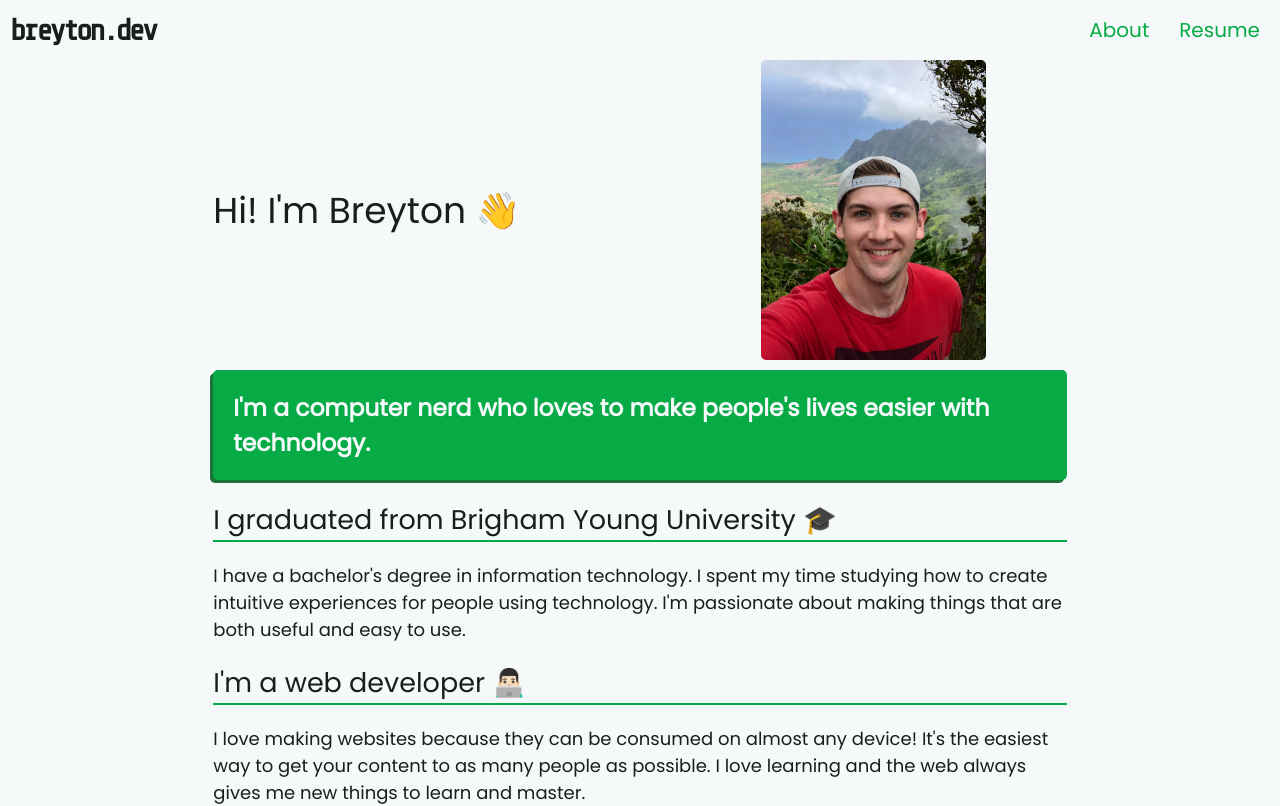
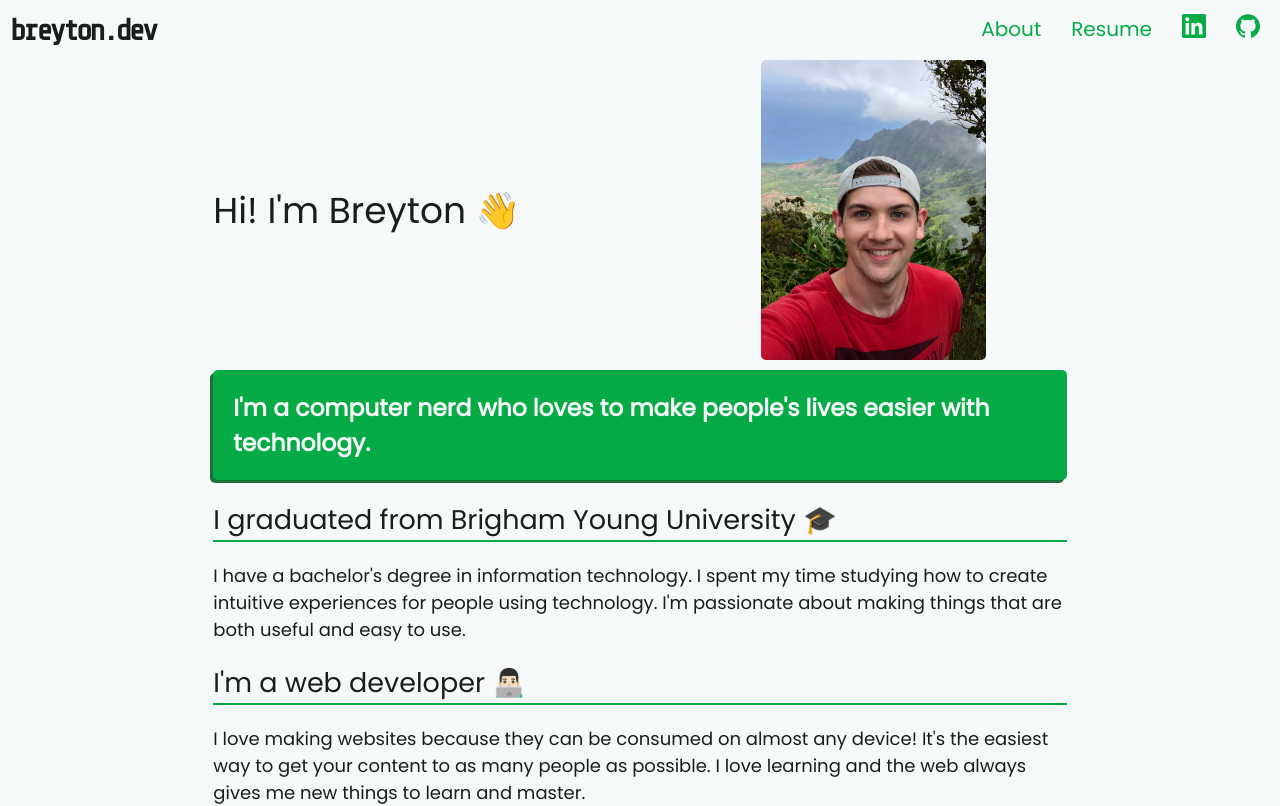
Before and after one commit to bbarber9/personal-website, a React (Create React App) app in the folder packages/frontend/: page / in a window 1280 px wide. Shown: the top 806 px of the page. Built offline with nearby package versions, Linux system fonts and the light colour scheme.

Commit message:
Add a few links

```diff
--- a/packages/frontend/src/NavBar.tsx
+++ b/packages/frontend/src/NavBar.tsx
@@ -3,7 +3,8 @@ import styled from "styled-components";
 import { Link } from "react-router-dom";
 import { FiMenu } from "react-icons/fi";
 import { SideDrawer } from "./SideDrawer";
-import { MOBILE_THRESHOLD } from "./constants";
+import { GITHUB_LINK, LINKEDIN_LINK, MOBILE_THRESHOLD } from "./constants";
+import { SiGithub, SiLinkedin } from "react-icons/si";
 
 interface NavBarProps {}
 interface NavBarContainerProps {
@@ -33,11 +34,20 @@ const LogoText = styled.span`
 `;
 
 const LinkSpace = styled.div`
-  display: grid;
-  grid-template-columns: auto auto;
-  grid-column-gap: 30px;
+  display: flex;
   padding-right: 10px;
   font-size: 20px;
+
+  & svg {
+    font-size: 24px;
+  }
+
+  & > * {
+    margin-right: 30px;
+    :last-child {
+      margin-right: 0px;
+    }
+  }
 `;
 
 const HamButton = styled.button`
@@ -138,6 +148,16 @@ export const NavBar = (props: NavBarProps): JSX.Element => {
               </MenuItem>
             );
           })}
+          <MenuItem>
+            <a href={LINKEDIN_LINK} target="blank" rel="noreferrer">
+              <SiLinkedin /> LinkedIn Profile
+            </a>
+          </MenuItem>
+          <MenuItem>
+            <a href={GITHUB_LINK} target="blank" rel="noreferrer">
+              <SiGithub /> GitHub Profile
+            </a>
+          </MenuItem>
         </MenuItemContainer>
       </SideDrawer>
       {useHamburger ? (
@@ -155,6 +175,12 @@ export const NavBar = (props: NavBarProps): JSX.Element => {
           {links.map((link) => (
             <Link to={link[0]}>{link[1]}</Link>
           ))}
+          <a href={LINKEDIN_LINK} target="blank" rel="noreferrer">
+            <SiLinkedin />
+          </a>
+          <a href={GITHUB_LINK} target="blank" rel="noreferrer">
+            <SiGithub />
+          </a>
         </LinkSpace>
       )}
     </NavBarContainer>
--- a/packages/frontend/src/TechCredits.tsx
+++ b/packages/frontend/src/TechCredits.tsx
@@ -2,7 +2,7 @@ import React from "react";
 import styled from "styled-components";
 
 import { SiReact, SiTypescript, SiStyledComponents } from "react-icons/si";
-import { GITHUB_LINK } from "./constants";
+import { GITHUB_THIS_SITE_LINK } from "./constants";
 
 interface TechCreditsProps {}
 
@@ -49,7 +49,7 @@ export const TechCredits = (props: TechCreditsProps): JSX.Element => {
           <SiStyledComponents />
         </CreditIcon>
       </CreditContainer>
-      <a href={GITHUB_LINK} target="_blank" rel="noreferrer">
+      <a href={GITHUB_THIS_SITE_LINK} target="_blank" rel="noreferrer">
         View the code on GitHub
       </a>
     </Container>
--- a/packages/frontend/src/constants.ts
+++ b/packages/frontend/src/constants.ts
@@ -1,4 +1,6 @@
-export const GITHUB_LINK = "https://www.github.com/bbarber9/personal-website";
+export const GITHUB_LINK = "https://www.github.com/bbarber9";
+export const GITHUB_THIS_SITE_LINK =
+  "https://www.github.com/bbarber9/personal-website";
 export const LINKEDIN_LINK =
   "https://www.linkedin.com/in/breyton-barber-91a25610a/";
 export const MOBILE_THRESHOLD = 768;
```
